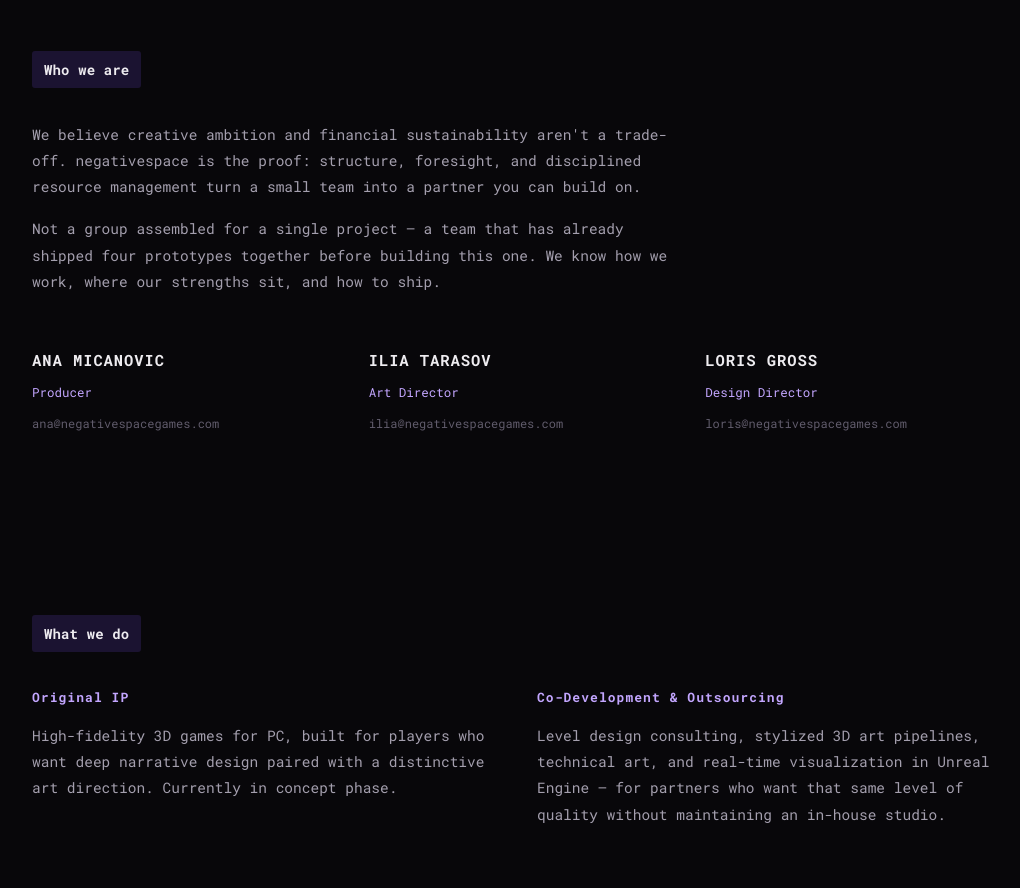
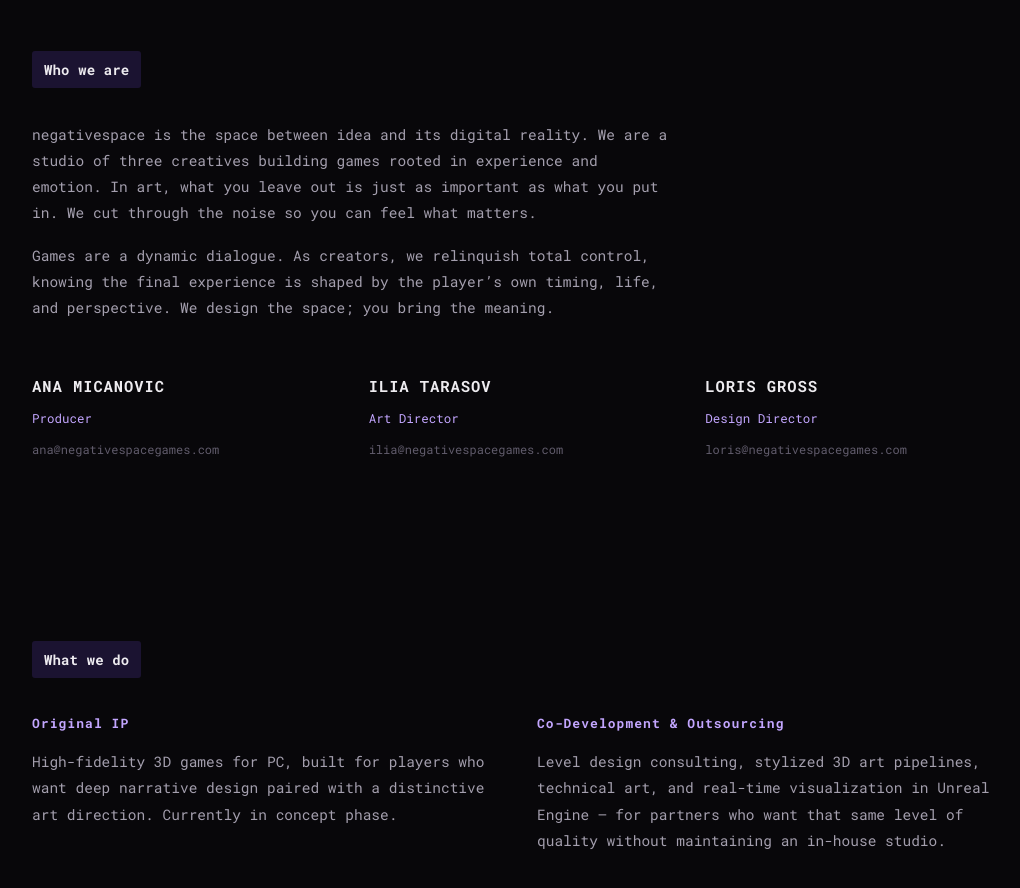
Before and after one commit to Ciggy26/negativespace_website, a plain HTML site: page index.html in a window 1280 px wide. Shown: the part 1340-2228 px from the top of the page, without its empty margins (128-1148 px from the left). Drawn offline with Linux system fonts and the light colour scheme.

Commit message:
Revise 'Who we are' section content
Updated the 'Who we are' section to reflect a new description of negativespace and its approach to game design.

```diff
--- a/index.html
+++ b/index.html
@@ -256,8 +256,8 @@
   <div class="wrap">
     <div class="section-label reveal">Who we are</div>
     <div class="section-body reveal delay-1">
-      <p>We believe creative ambition and financial sustainability aren't a trade-off. negativespace is the proof: structure, foresight, and disciplined resource management turn a small team into a partner you can build on.</p>
-      <p>Not a group assembled for a single project — a team that has already shipped four prototypes together before building this one. We know how we work, where our strengths sit, and how to ship.</p>
+      <p>negativespace is the space between idea and its digital reality. We are a studio of three creatives building games rooted in experience and emotion. In art, what you leave out is just as important as what you put in. We cut through the noise so you can feel what matters.</p>
+      <p>Games are a dynamic dialogue. As creators, we relinquish total control, knowing the final experience is shaped by the player’s own timing, life, and perspective. We design the space; you bring the meaning.</p>
     </div>
     <div class="crew-row">
       <div class="crew-col reveal delay-1">
```
